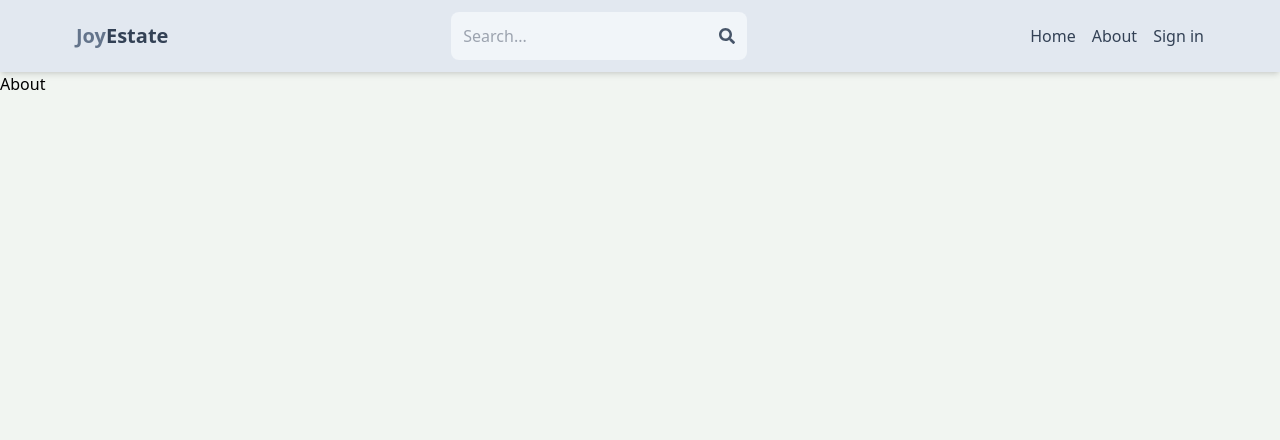
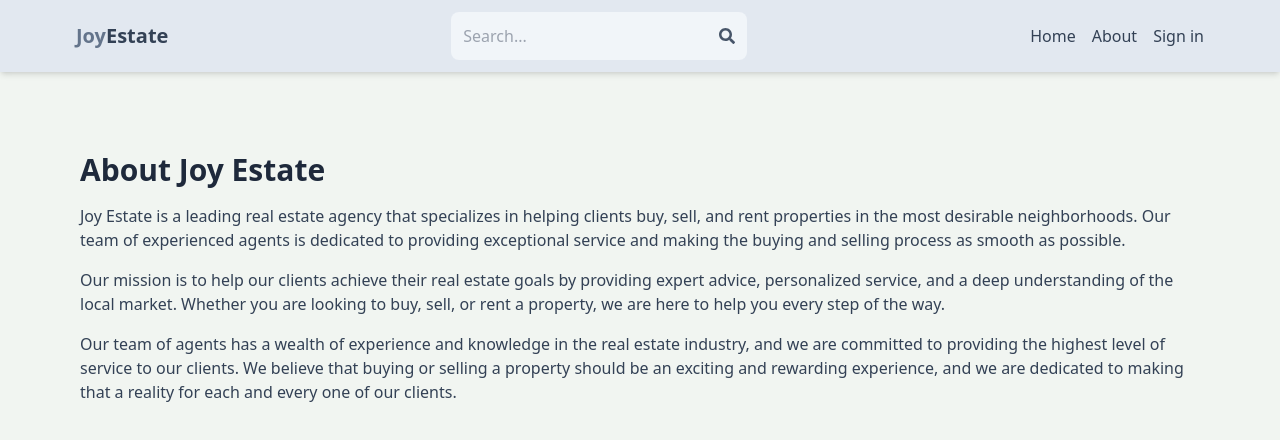
Before and after one commit to JoyBrar2001/mern-estate-app, a React (Vite) app in the folder client/: page /about in a window 1280 px wide. Shown: the top 440 px of the page. Built offline with nearby package versions, Linux system fonts and the light colour scheme; no server answers.

Commit message:
Completed About Page

```diff
--- a/client/src/pages/About.jsx
+++ b/client/src/pages/About.jsx
@@ -2,7 +2,20 @@ import React from 'react'
 
 const About = () => {
   return (
-    <div>About</div>
+    <div className='py-20 px-4 max-w-6xl mx-auto'>
+      <h1 className='text-3xl font-bold mb-4 text-slate-800'>
+        About Joy Estate
+      </h1>
+      <p className='mb-4 text-slate-700'>
+        Joy Estate is a leading real estate agency that specializes in helping clients buy, sell, and rent properties in the most desirable neighborhoods. Our team of experienced agents is dedicated to providing exceptional service and making the buying and selling process as smooth as possible.
+      </p>
+      <p className='mb-4 text-slate-700'>
+        Our mission is to help our clients achieve their real estate goals by providing expert advice, personalized service, and a deep understanding of the local market. Whether you are looking to buy, sell, or rent a property, we are here to help you every step of the way.
+      </p>
+      <p className='mb-4 text-slate-700'>
+        Our team of agents has a wealth of experience and knowledge in the real estate industry, and we are committed to providing the highest level of service to our clients. We believe that buying or selling a property should be an exciting and rewarding experience, and we are dedicated to making that a reality for each and every one of our clients.
+      </p>
+    </div>
   )
 }
 
```
